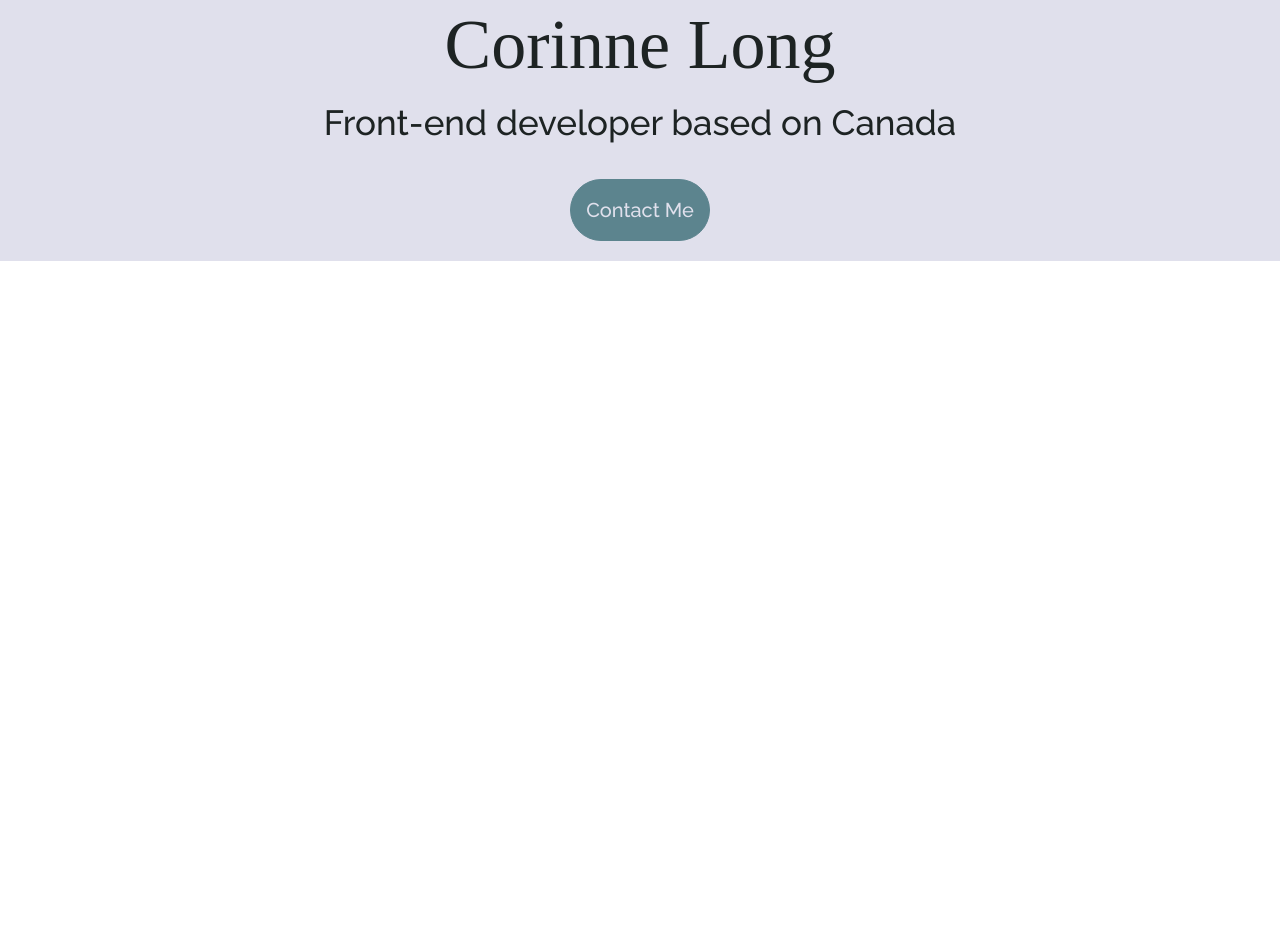
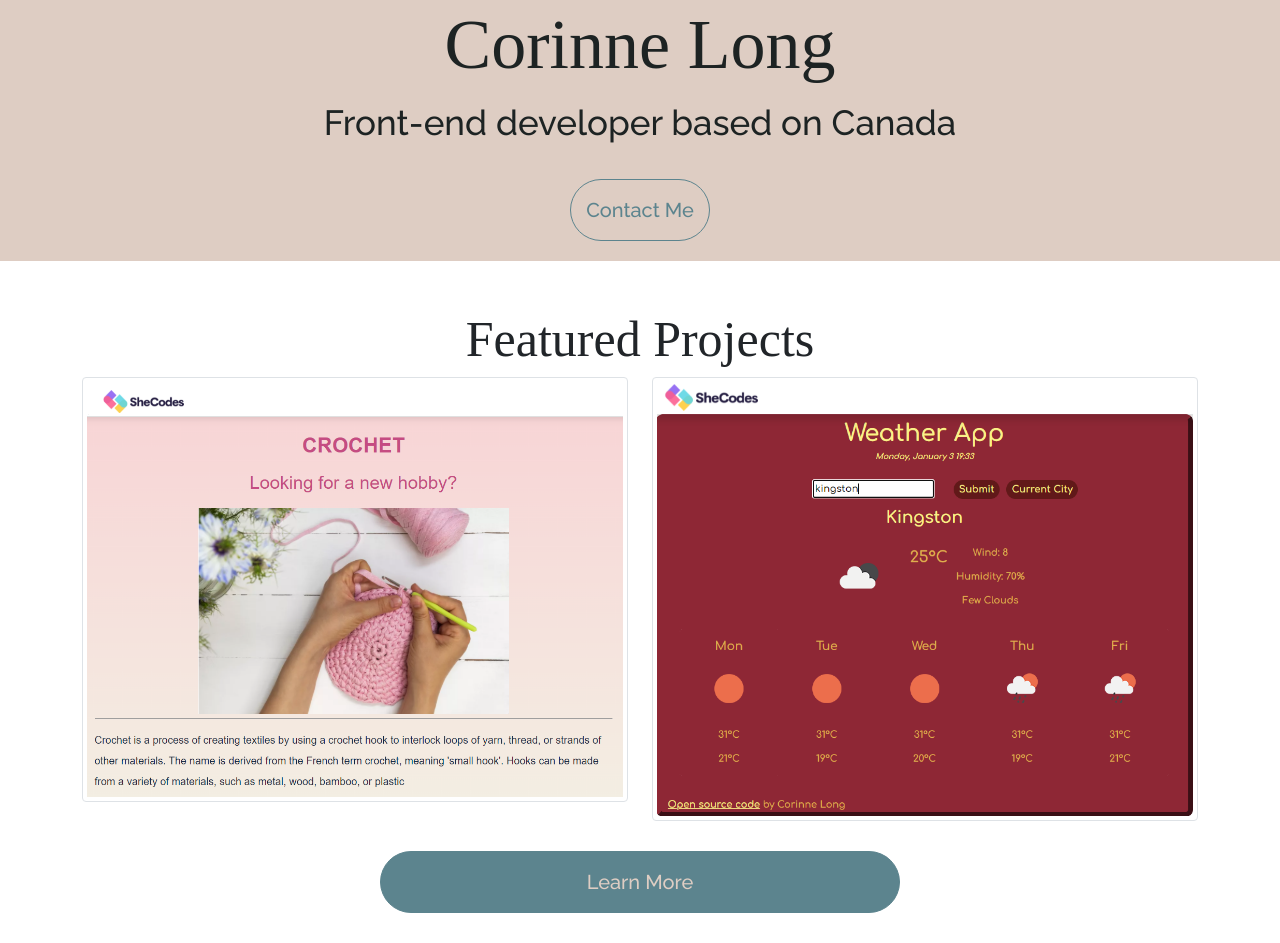
Before and after one commit to boschmac/project-responsive, a plain HTML site: page index.html in a window 1280 px wide. Shown: the part 192-1135 px from the top of the page. Before the commit the page ends 800 px from the top, so only its background shows below. Drawn offline with nearby package versions, Linux system fonts and the light colour scheme.

Commit message:
Added the body of the homepage

```diff
--- a/index.html
+++ b/index.html
@@ -22,5 +22,17 @@
          <a href="#" class="btn primary-button">Contact Me </a>
       </div>
    </div>
+   <h2 class="text-center mt-5">Featured Projects</h2>
+   <div class="container">
+      <div class="row">
+         <div class="col">
+            <img src="/images/crochet.png" alt="Crochet Project" class="img-fluid img-thumbnail">
+         </div>
+         <div class="col">
+            <img src="/images/weather.png" alt="Weather Project" class="img-fluid img-thumbnail">
+         </div>
+      </div>
+   </div>
+   <a href="#" class="btn secondary-button">Learn More</a>
 </body>
 </html>
--- a/styles/portfolio.css
+++ b/styles/portfolio.css
@@ -2,7 +2,7 @@
   --heading-font-family: 'Notcia Text', serif;
   --default-font-family: 'Raleway', sans-serif;
   --branding-color: #5c848e;
-  --secondary-color: #e0e0ec;
+  --secondary-color: #decdc3;
 }
 
 
@@ -10,8 +10,16 @@ h1, h2, h3, h4, h5, h6 {
   font-family: var(--heading-font-family);
 }
 
+h1{
+  font-size: 70px;
+}
+
+h2{
+  font-size: 50px;
+}
+
 .hero {
-  background-color: #e0e0ec;
+  background-color: var(--secondary-color);
   color: #1d2323;
   padding-top: 140px;
 }
@@ -21,9 +29,6 @@ h1, h2, h3, h4, h5, h6 {
   font-size: 26px;
 }
 
-h1{
-  font-size: 70px;
-}
 
 .hero h3{
   font-size: 35px;
@@ -32,17 +37,33 @@ h1{
 }
 
 .primary-button{
-  background-color: var(--branding-color);
   margin: 20px;
   border: 1px solid var(--branding-color);
   border-radius: 85px;
   padding: 15px;
-  color: var(--secondary-color);
   font-family: var(--default-font-family);
-font-size: 20px;
+  font-size: 20px;
+  background-color: var(--secondary-color);
+  color: var(--branding-color);
 }
 
 .primary-button:hover{
-  background-color: var(--secondary-color);
+  background-color: var(--branding-color);
+  color: var(--secondary-color);
+}
+
+.secondary-button {
+  display: block;
+  margin: 30px 380px;
+  border: 1px solid var(--branding-color);
+  border-radius: 85px;
+  padding: 15px;
+  font-family: var(--default-font-family);
+  font-size: 20px;
+  background-color: var(--branding-color);
+  color: var(--secondary-color);
+}
+
+.secondary-button:hover{
   color: var(--branding-color);
 }
```
Also changed, not shown: images/crochet.png (added), images/weather.png (added).
